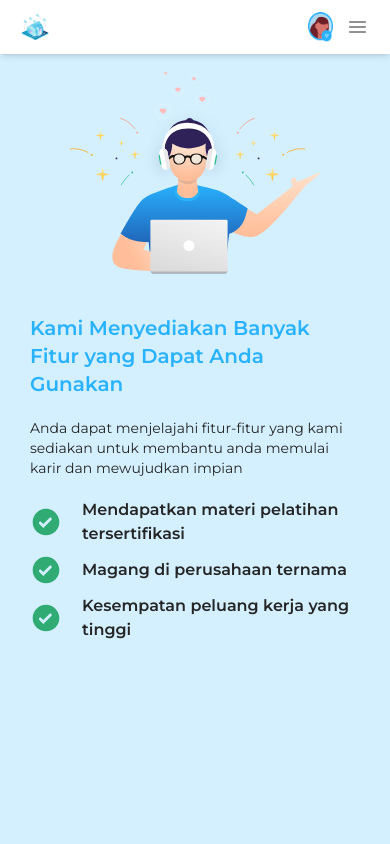
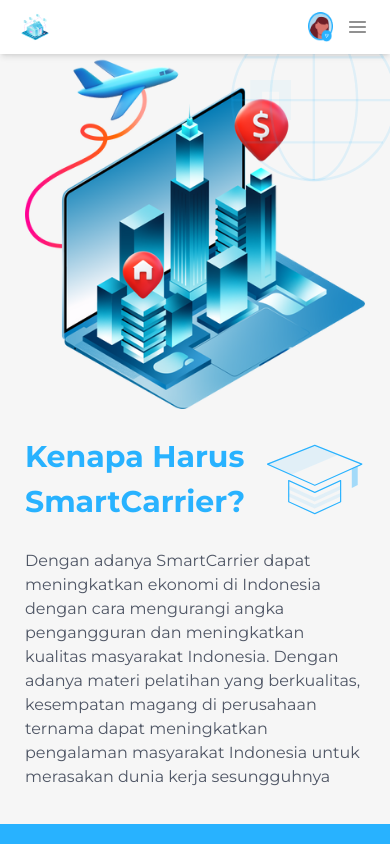
Before and after one commit to YasaKafi/nextjs-dinacom, a Next.js app: page / in a window 390 px wide. Shown: the top 844 px of the page. Built offline with nearby package versions, Linux system fonts and the light colour scheme.

Commit message:
feat: [FA] add landing smart-carrier mobile

```diff
--- a/src/app/landing-component/landing-smartcarrier.jsx
+++ b/src/app/landing-component/landing-smartcarrier.jsx
@@ -5,23 +5,24 @@
 
 function LandingSmartCarrier() {
     return (
-        <div className="w-screen h-[80vh] bg-[#F6F6F6] relative">
+        <div className="w-screen lg:h-[80vh] bg-[#F6F6F6] relative">
 
             <Image
                 src={iconGlobe}
                 alt="Globe Icon"
                 width={350}
                 height={350}
-                className="absolute -top-20 right-0"
+                className="w-[200px] h-[200px] top-0 lg:w-[350px] lg:h-[350px] absolute lg:-top-20 right-0"
             />
 
-            <div className="flex w-full h-full lg:justify-between lg:px-[150px] lg:py-20">
+            <div className="flex flex-col-reverse w-full h-full px-[25px] py-[35px] lg:flex-row  lg:justify-between lg:px-[150px] lg:py-20">
 
-                <div className="flex flex-col justify-center w-1/2 h-full gap-5">
+                <div className="flex flex-col justify-center w-full lg:w-1/2 h-full gap-5">
 
-                    <div className="flex">
-                        <h1 className="font-bold text-primary lg:text-[50px]">Kenapa Harus SmartCarrier?</h1>
+                    <div className="flex items-center mt-5 lg:mt-0">
+                        <h1 className="font-bold text-primary text-[30px] lg:text-[50px] ">Kenapa Harus SmartCarrier?</h1>
                         <Image
+                            className="w-[100px] h-[100px]  lg:w-[200px] lg:h-[200px]"
                             src={iconEducation}
                             alt="Education Icon"
                             width={250}
@@ -35,7 +36,7 @@
 
                 </div>
 
-                <div className="w-1/3 h-full flex items-center">
+                <div className="w-full lg:w-1/3 h-full flex items-center">
                     <Image
                         src={landingSmartcarrierImage}
                         alt="Landing Smartcarrier Image"
--- a/src/app/page.jsx
+++ b/src/app/page.jsx
@@ -8,8 +8,8 @@
   return (
     <>
         {/*<LandingHero/>*/}
-        <LandingFeature/>
-        {/*<LandingSmartCarrier/>*/}
+        {/*<LandingFeature/>*/}
+        <LandingSmartCarrier/>
         {/*<LandingTestimony/>*/}
         {/*<LandingContact/>*/}
     </>
```
